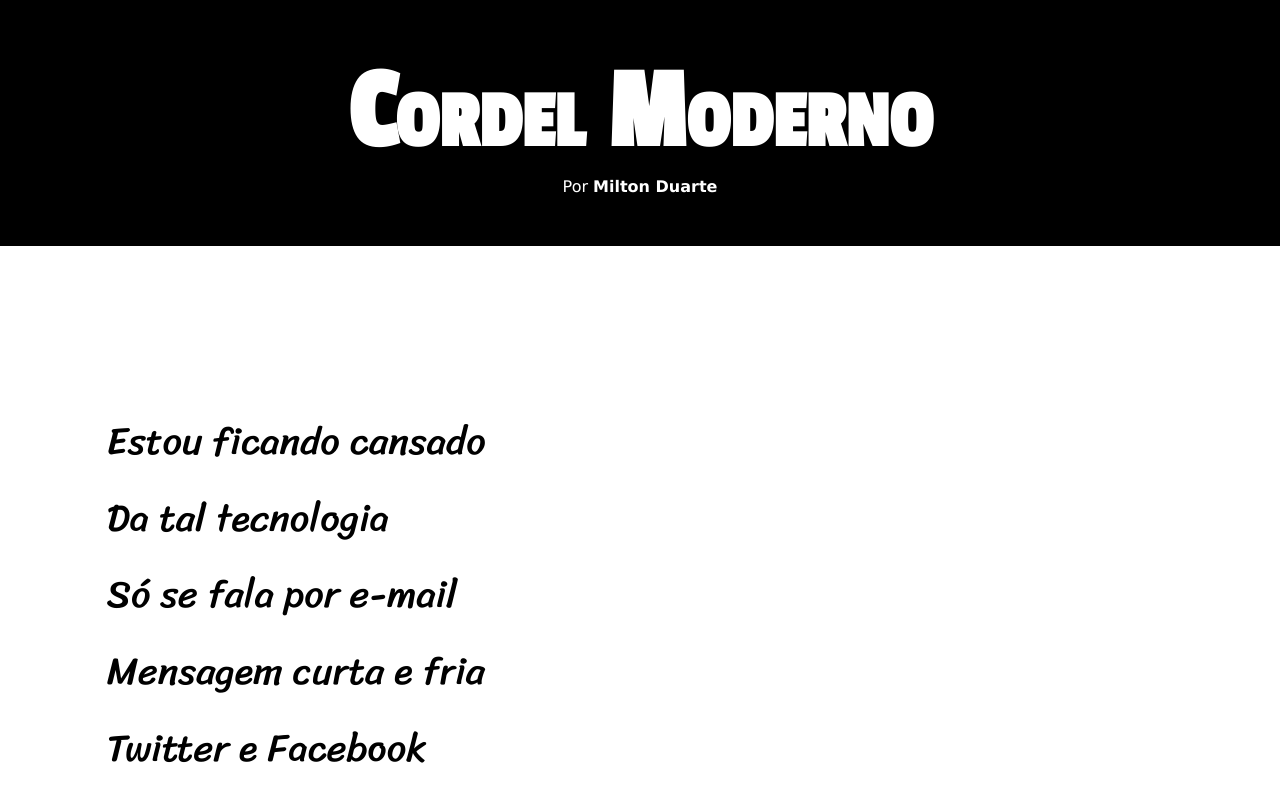
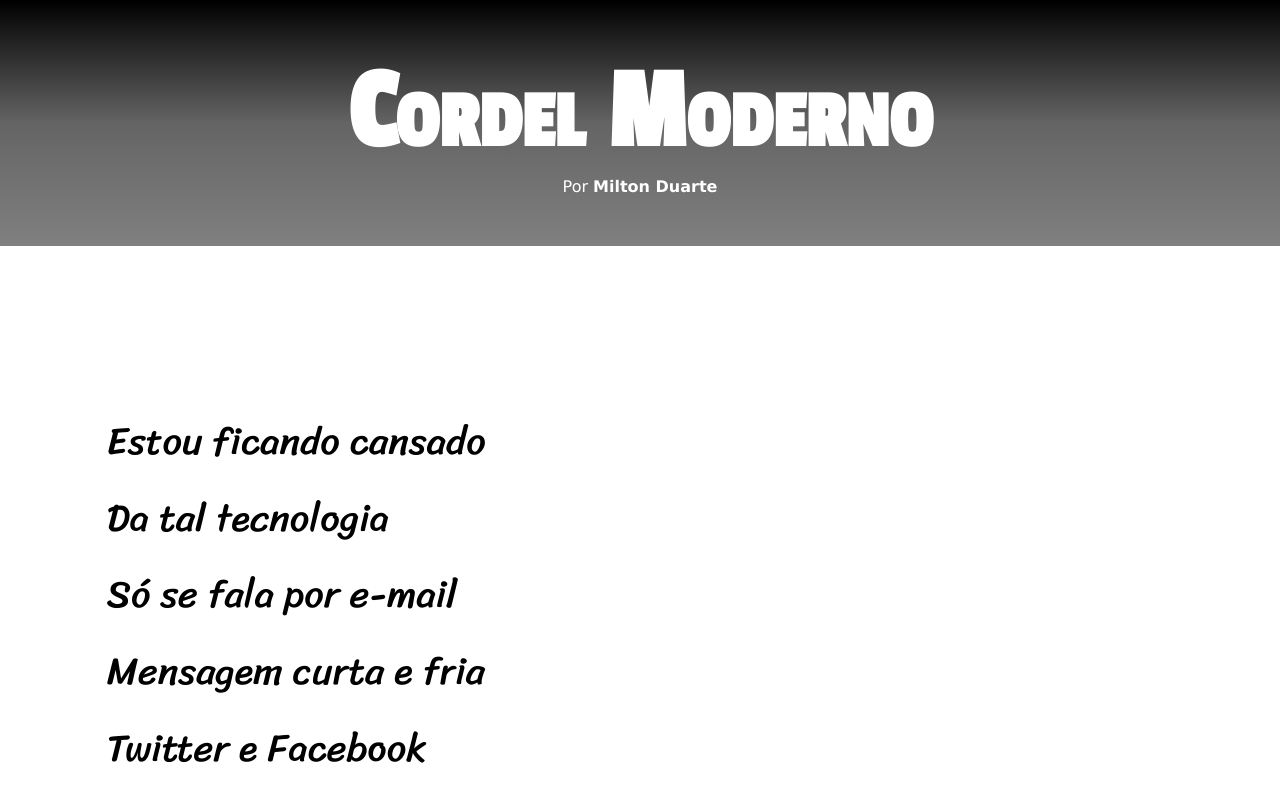
Before and after one commit to williamcarvalho87/html-css, a plain HTML site: page desafios/d012/index.html in a window 1280 px wide. Shown: the top 800 px of the page. Drawn offline with Linux system fonts and the light colour scheme.

Commit message:
atualização css

```diff
--- a/desafios/d012/style.css
+++ b/desafios/d012/style.css
@@ -23,7 +23,7 @@ html, body {
 
 header {
 
-    background-color: black;
+    background-image: linear-gradient(to bottom, black, #646464, grey);
     color: white;
     text-align: center;
 
```
